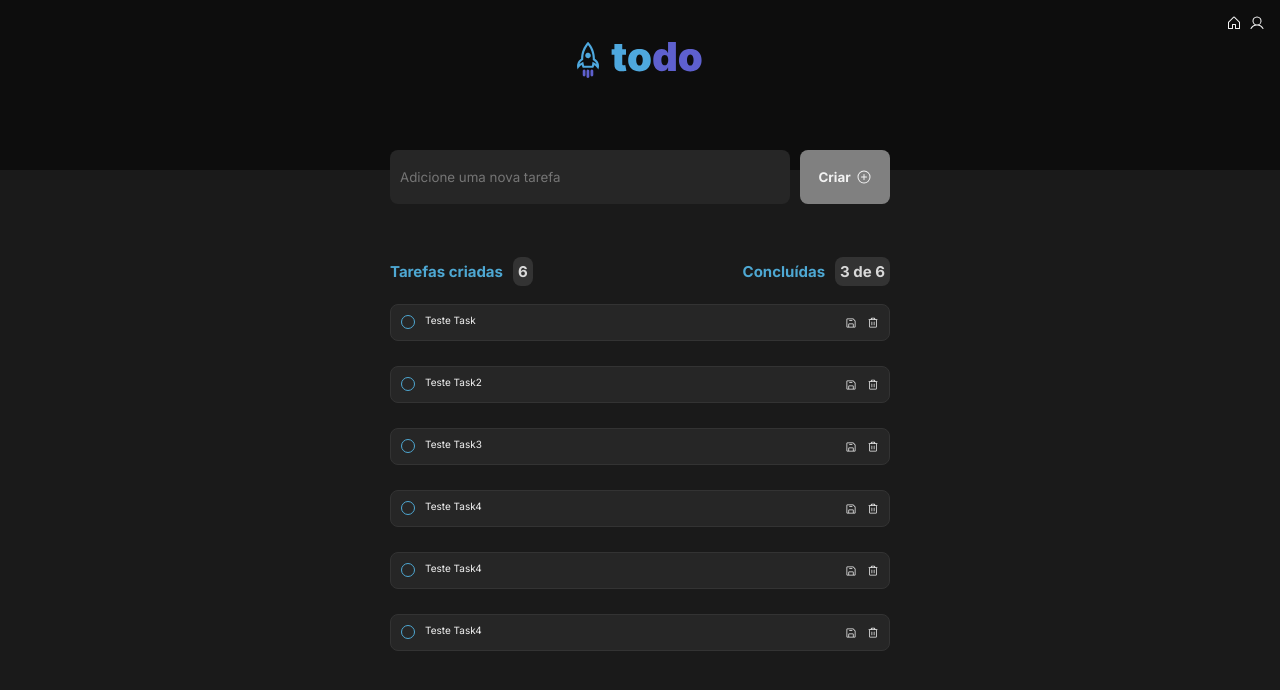
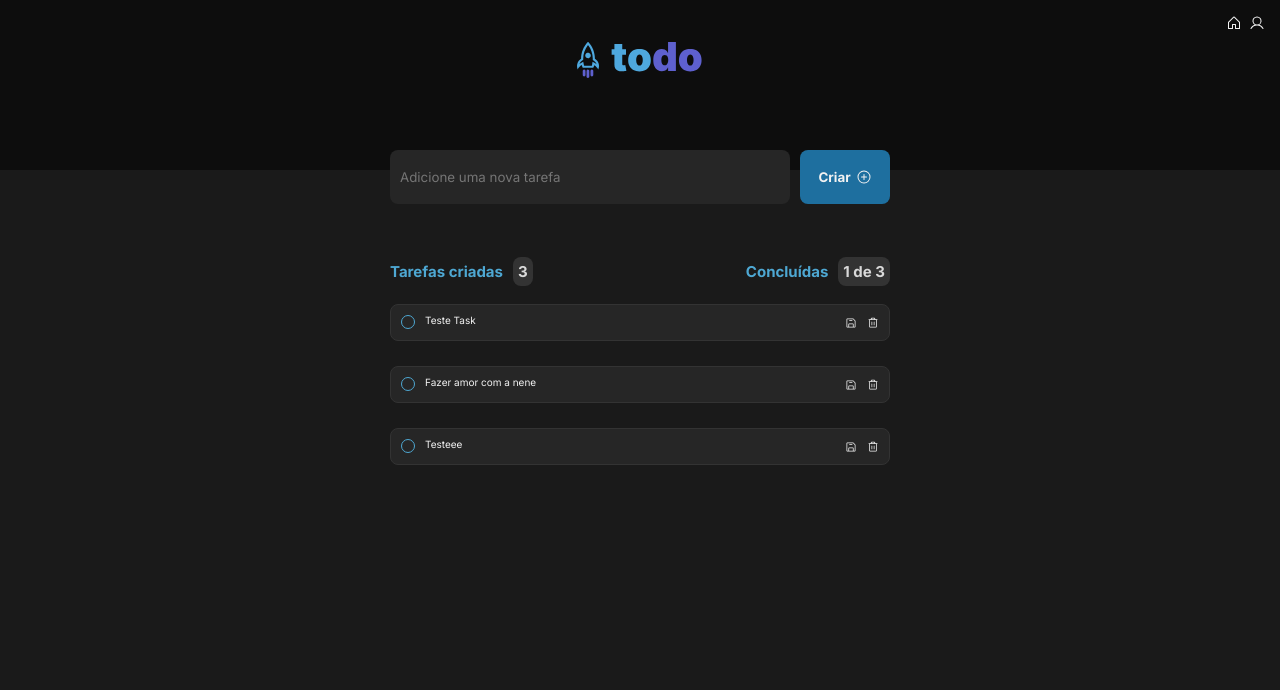
Before and after one commit to dimascamillo/to-do-list, a React (Vite) app: page / in a window 1280 px wide. Shown: the top 690 px of the page. Built offline with nearby package versions, Linux system fonts and the light colour scheme; data requests are answered from the project's data file.

Commit message:
Implements method Get and Post Tasks in Project

```diff
--- a/server.json
+++ b/server.json
@@ -14,29 +14,12 @@
       "completedTask": "true"
     },
     {
-      "id": 2,
-      "description": "Teste Task2",
-      "completedTask": "false"
+      "description": "Fazer amor com a nene",
+      "id": 2
     },
     {
-      "id": 3,
-      "description": "Teste Task3",
-      "completedTask": "true"
-    },
-    {
-      "id": 4,
-      "description": "Teste Task4",
-      "completedTask": "false"
-    },
-    {
-      "id": 5,
-      "description": "Teste Task4",
-      "completedTask": "true"
-    },
-    {
-      "id": 6,
-      "description": "Teste Task4",
-      "completedTask": "false"
+      "description": "Testeee",
+      "id": 3
     }
   ]
 }
--- a/src/components/myTasks/index.tsx
+++ b/src/components/myTasks/index.tsx
@@ -1,39 +1,15 @@
-// import { zodResolver } from "@hookform/resolvers/zod";
 import { Check, FloppyDisk, Trash } from "@phosphor-icons/react";
 import { useContext } from "react";
-// import { useForm } from "react-hook-form";
-// import { z } from "zod";
 
-// import thereNoTasks from "../../assets/thereNoTasks.svg";
 import "./styles.css";
+
 import { useTasks } from "../../hooks/useTasks";
 import { TaskContext } from "../../contexts/TasksContext";
-
-// const newCycleTaskComplete = z.object({
-//   completeTask: z.boolean({
-//     required_error: "Sinalize a tarefa que está completa antes de salvar",
-//     invalid_type_error: "O completeTask é do tipo Boolean",
-//   }),
-// });
 
 export function MyTasks() {
   const { tasks } = useContext(TaskContext);
 
   const task = useTasks();
-
-  // const { register, handleSubmit, watch } = useForm<newCycleTaskComplete>({
-  //   resolver: zodResolver(newCycleTaskComplete),
-  // });
-
-  // const [inputTask] = watch(["completeTask"]);
-
-  // const isTaskFinished = !inputTask;
-
-  // function saveStatusTask(data: CompleteTask) {
-  //   // setMyTasks((prevTasks) => [...prevTasks, task]);
-  //   // console.log(myTasks);
-  //   console.log(data);
-  // }
 
   return (
     <form id="container-tasks">
@@ -52,13 +28,14 @@ export function MyTasks() {
       </header>
 
       {tasks.map((task) => {
+        const identifierMyTask = task.description + task.id;
         return (
           <div key={task.id} className="tasks-card">
             <div className="container-card">
-              <label className="trigger-checkbox" htmlFor={task.description}>
+              <label className="trigger-checkbox" htmlFor={identifierMyTask}>
                 <input
                   type="checkbox"
-                  id={task.description}
+                  id={identifierMyTask}
                   className="completeTaskInput"
                 />
                 <span className="check-mark">
--- a/src/components/newTask/index.tsx
+++ b/src/components/newTask/index.tsx
@@ -1,48 +1,53 @@
 import { zodResolver } from "@hookform/resolvers/zod";
 import { PlusCircle } from "@phosphor-icons/react";
-import { useState } from "react";
 import { useForm } from "react-hook-form";
 import { z } from "zod";
 
 import "./styles.css";
+import { useContext } from "react";
+import { TaskContext } from "../../contexts/TasksContext";
 
 const newCycleFormValidationSchema = z.object({
-  newTask: z.string().max(50, "O máximo de caracteres permitido são: 50"),
+  description: z.string().max(50, "O máximo de caracteres permitido são: 50"),
 });
 
 type NewTaskFormInputs = z.infer<typeof newCycleFormValidationSchema>;
 
 export function NewTask() {
-  const { register, handleSubmit, watch } = useForm<NewTaskFormInputs>({
+  const { createNewTask } = useContext(TaskContext);
+
+  const {
+    register,
+    handleSubmit,
+    formState: { isSubmitting },
+    reset,
+  } = useForm<NewTaskFormInputs>({
     resolver: zodResolver(newCycleFormValidationSchema),
   });
 
-  const [myTasks, setMyTasks] = useState<string[]>([]);
+  async function handleCreateNewTask(data: NewTaskFormInputs) {
+    const { description } = data;
 
-  const [task] = watch(["newTask"]);
+    await createNewTask({
+      description,
+    });
 
-  function createNewTask(data: NewTaskFormInputs) {
-    setMyTasks((prevTasks) => [...prevTasks, task]);
-    console.log(myTasks);
-    console.log(data);
+    reset();
   }
 
-  const isSubmitDisabled = !task; // auxiliary variable
-
   return (
-    <form onSubmit={handleSubmit(createNewTask)} className="container-input">
+    <form
+      onSubmit={handleSubmit(handleCreateNewTask)}
+      className="container-input"
+    >
       <input
         id="input-new-tasks"
         type="text"
         placeholder="Adicione uma nova tarefa"
-        {...register("newTask")}
+        {...register("description")}
       />
 
-      <button
-        className="button-newTask"
-        type="submit"
-        disabled={isSubmitDisabled}
-      >
+      <button className="button-newTask" type="submit" disabled={isSubmitting}>
         Criar <PlusCircle size={16} />
       </button>
     </form>
--- a/src/contexts/TasksContext.tsx
+++ b/src/contexts/TasksContext.tsx
@@ -1,4 +1,5 @@
 import { ReactNode, createContext, useEffect, useState } from "react";
+import { api } from "../lib/axios";
 
 interface Task {
   id: number;
@@ -6,8 +7,14 @@ interface Task {
   completedTask: string;
 }
 
+interface CreateNewTask {
+  description: string;
+}
+
 interface TaskContextType {
   tasks: Task[];
+  fetchTasks: () => Promise<void>;
+  createNewTask: (data: CreateNewTask) => Promise<void>;
 }
 
 interface TasksProviderProps {
@@ -19,18 +26,29 @@ export const TaskContext = createContext({} as TaskContextType);
 export function TasksProvider({ children }: TasksProviderProps) {
   const [tasks, setMyTasks] = useState<Task[]>([]);
 
-  async function loadMyTasks() {
-    const response = await fetch("http://localhost:3333/tasks");
-    const data = await response.json();
+  async function fetchTasks() {
+    const response = await api.get("/tasks");
 
-    setMyTasks(data);
+    setMyTasks(response.data);
+  }
+
+  async function createNewTask(data: CreateNewTask) {
+    const { description } = data;
+
+    const response = await api.post("/tasks", {
+      description,
+    });
+
+    setMyTasks((state) => [response.data, ...state]);
   }
 
   useEffect(() => {
-    loadMyTasks();
+    fetchTasks();
   }, []);
 
   return (
-    <TaskContext.Provider value={{ tasks }}>{children}</TaskContext.Provider>
+    <TaskContext.Provider value={{ tasks, fetchTasks, createNewTask }}>
+      {children}
+    </TaskContext.Provider>
   );
 }
--- a/src/lib/axios.ts
+++ b/src/lib/axios.ts
@@ -1,5 +1,5 @@
 import axios from "axios";
 
 export const api = axios.create({
-  baseURL: "http://localhost:3000"
+  baseURL: "http://localhost:3333"
 })
```
